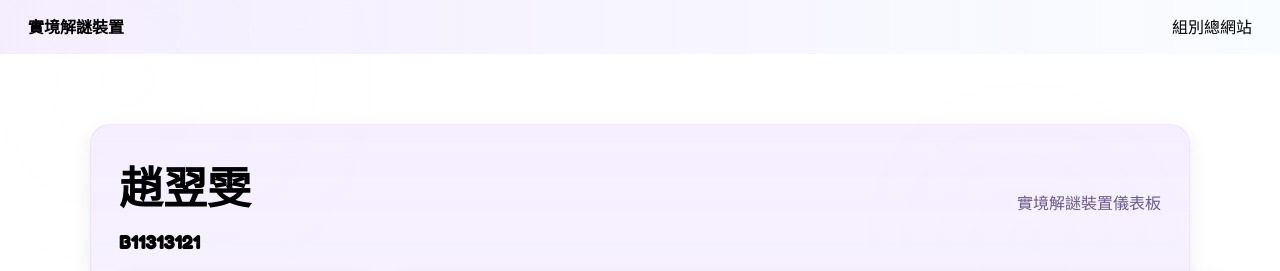
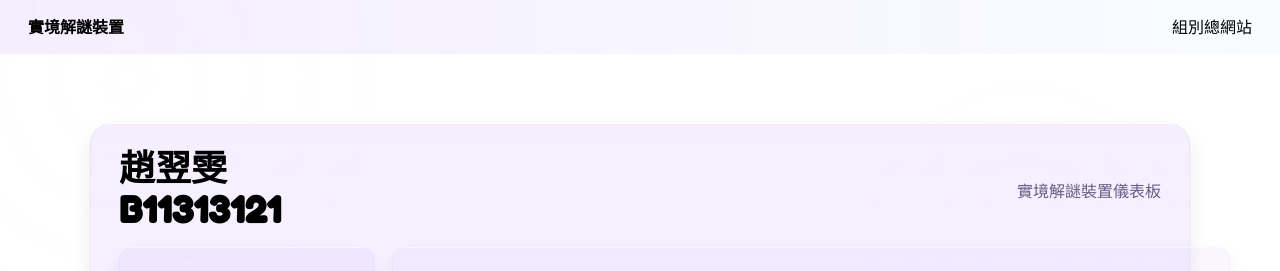
Before and after one commit to 0w0-en/Food, a Django app: page / in a window 1280 px wide. Shown: the top 271 px of the page. Run offline with Django 4.2, Linux system fonts and the light colour scheme; data that the repository does not hold is empty.

Commit message:
UI: make name and student ID same size and color

```diff
--- a/static/sensors/style.css
+++ b/static/sensors/style.css
@@ -32,8 +32,14 @@ h2, h3{font-family: 'Fredoka One', 'Poppins', sans-serif}
 .container{position:relative;z-index:2;padding:40px;max-width:1100px;margin:30px auto}
 .hero-card{background: linear-gradient(180deg, rgba(183,140,255,0.14), rgba(183,140,255,0.06)); border-radius:20px; padding:28px; box-shadow: 0 8px 20px rgba(0,0,0,0.08); border:1px solid rgba(183,140,255,0.12);}
 .page-header{display:flex;justify-content:space-between;align-items:center;margin-bottom:18px}
-.page-header h1{font-size:44px;margin:0;color:var(--primary)}
-.page-header h2{font-size:18px;margin:4px 0 0;color:var(--accent)}
+.page-header .title-left h1,
+.page-header .title-left h2{
+  font-size:36px;
+  margin:0;
+  color:var(--primary);
+  font-weight:600;
+  line-height:1.05;
+}
 .subtitle{color:#6b5b85;margin:0}
 
 .panels{display:grid;grid-template-columns:1fr 1fr;gap:18px}
```
